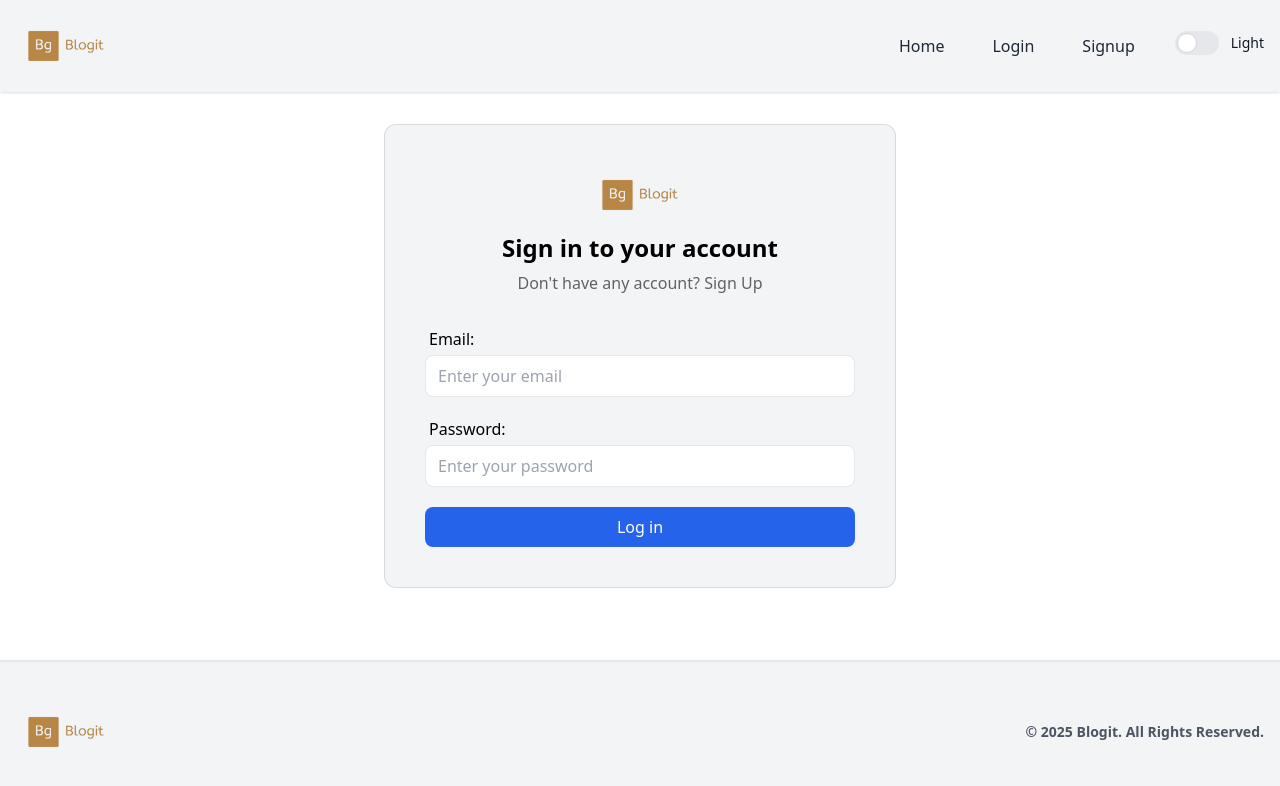
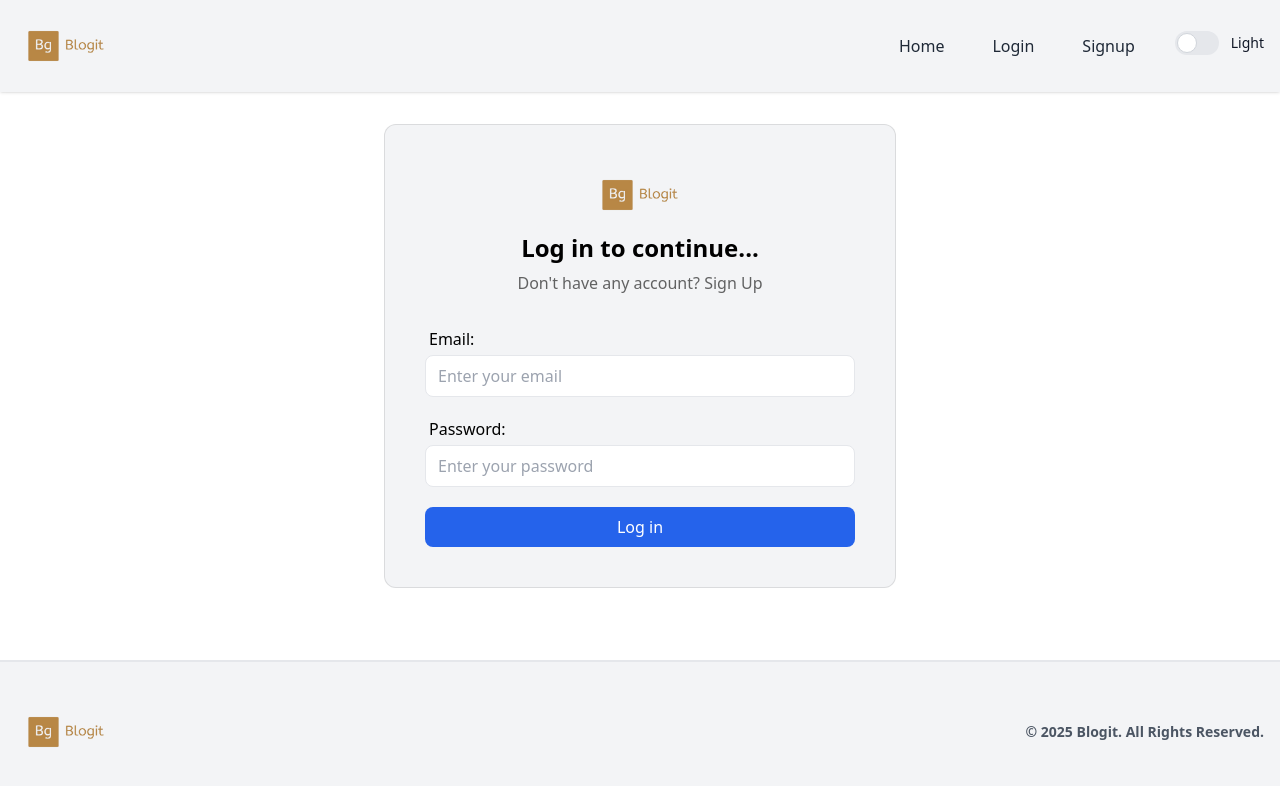
Before and after one commit to Shubh3008-tech/My-Blog, a React (Vite) app: page /My-Blog/login in a window 1280 px wide. Shown: the top 786 px of the page. Built offline with nearby package versions, Linux system fonts and the light colour scheme; no server answers.

Commit message:
Login correction

```diff
--- a/src/components/Login.jsx
+++ b/src/components/Login.jsx
@@ -36,7 +36,7 @@ function Login() {
                         <Logo width="100%" />
                     </span>
                 </div>
-                <h2 className="text-center text-2xl font-bold leading-tight dark:text-white">Sign in to your account</h2>
+                <h2 className="text-center text-2xl font-bold leading-tight dark:text-white">Log in to continue...</h2>
                 <p className="mt-2 text-center text-base text-black/60 dark:text-white/60">
                     Don&apos;t have any account?&nbsp;
                     <Link
```
